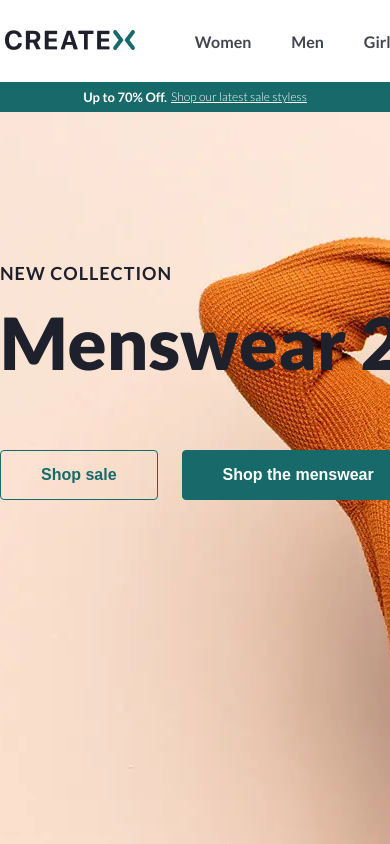
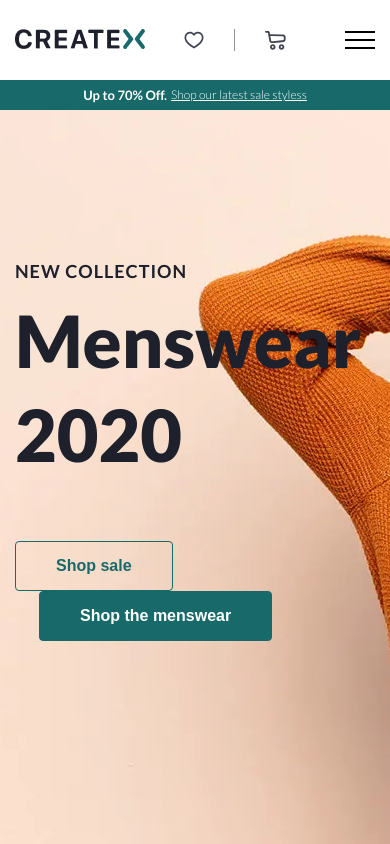
Before and after one commit to vladislav-mitroshyn-incode/Shop, a React (Create React App) app: page / in a window 390 px wide. Shown: the top 844 px of the page. Built offline with nearby package versions, Linux system fonts and the light colour scheme; data requests are answered from the project's data file.

Commit message:
draft(Header): add adaptive

```diff
--- a/src/components/Header/Header.module.scss
+++ b/src/components/Header/Header.module.scss
@@ -1,4 +1,5 @@
 @import '../../constants/colors.scss';
+@import '../../constants/breakpoints.scss';
 
 %navLink{
   font-weight: 700;
@@ -15,12 +16,53 @@
   flex-direction: column;
   align-items: center;
 
+  // @include breakpoints(desktop-bp) {
+  //   .header__content{
+  //     width: 100%;
+  //     height: 80px;
+  //     display: flex;
+  //     justify-content: space-between;
+
+  //     .header__menu{
+  //       margin: 0 30px 0 30px;
+  //     }
+  //   }
+  //   .header__input{
+  //     display: none;
+  //   }
+  // }
+  @include breakpoints(tablet-bp) {
+    .header__menu{
+      display: none;
+    }
+    .button__icon_menu{
+      display: flex;
+      position: relative;
+      flex: 0 0 30px;
+      height: 18px;
+      flex-direction: column;
+      justify-content: space-between;
+      margin: 0 0 0 20px;
+      &::after,
+      &::before{
+        content: '';
+        background-color: #000;
+        height: 2px;
+      }
+      span{
+        height: 2px;
+        background-color: #000;
+      }
+    }
+  }
+
   .header__content{
     display: flex;
     align-items: center;
 
     .header__menu{
       margin: 0 60px 0 60px;
+
       .menu__body{
         .menu__list{
           display: flex;
@@ -80,7 +122,23 @@
         background-color: $ColorGray400;
     }
   }
+    @include breakpoints(desktop-bp) {
+    .header__content{
+      width: 100%;
+      height: 80px;
+      display: flex;
+      justify-content: space-between;
+
+      .header__menu{
+        margin: 0 30px 0 30px;
       }
+    }
+    .header__input{
+      display: none;
+    }
+  }
+}
+
 .header__sale{
     width: 100%;
     background: $ColorPrimary;
--- a/src/components/Header/Header.tsx
+++ b/src/components/Header/Header.tsx
@@ -55,6 +55,9 @@ const Header = () => {
               <div />
               <input type="button" className={styles.button__cart} />
             </div>
+            <a href="" className={styles.button__icon_menu}>
+              <span> </span>
+            </a>
           </div>
         </div>
       </ContainerComponent>
--- a/src/components/UI/ContainerComponent/ContainerComponent.module.scss
+++ b/src/components/UI/ContainerComponent/ContainerComponent.module.scss
@@ -1,4 +1,7 @@
+
 .container{
-  width: 1230px;
+  max-width: 1260px;
   margin: 0 auto;
+  padding: 0 15px;
+  box-sizing: border-box;
 }
--- /dev/null
+++ b/src/constants/breakpoints.scss
@@ -0,0 +1,20 @@
+@import './windowWidths.scss';
+
+//$mobile: 'max-width $mobile ;
+@mixin breakpoints($media) {
+  @if $media == mobile-bp {
+    @media only screen and (max-width: 375px) { @content; }
+  }
+  @else if $media == xs-bp {
+    @media only screen and (max-width: 575px) { @content; }
+  }
+  @else if $media == tablet-bp {
+    @media only screen and (max-width: 767px) { @content; }
+  }
+  @else if $media == laptop-bp {
+    @media only screen and (max-width: 991px) { @content; }
+  }
+  @else if $media == desktop-bp {
+    @media only screen and (max-width: 1259px) { @content; }
+  }
+}
--- /dev/null
+++ b/src/constants/windowWidths.scss
@@ -0,0 +1,5 @@
+$desktop-bp: 1229px;
+$laptop-bp: 991px;
+$tablet-bp: 767px;
+$xs-bp: 575px;
+$mobile-bp: 375px;
```
Lines whose indentation alone changed are shown as unchanged.
